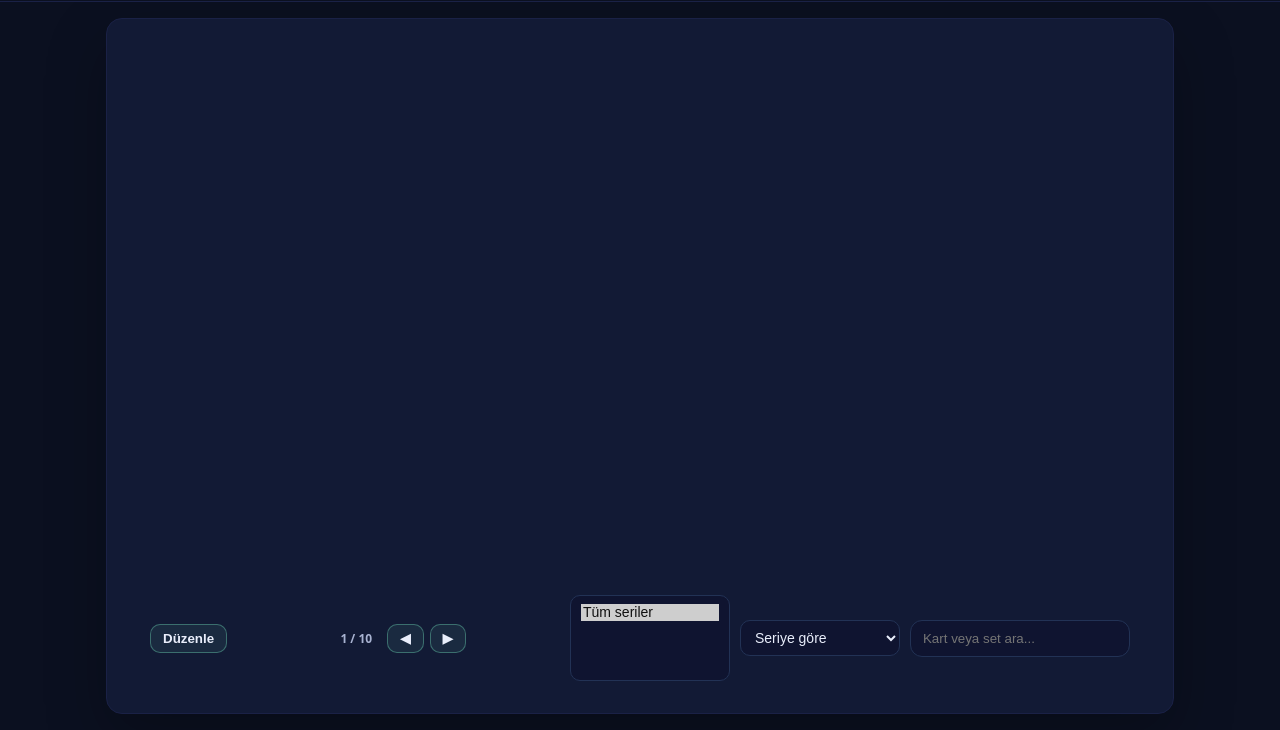
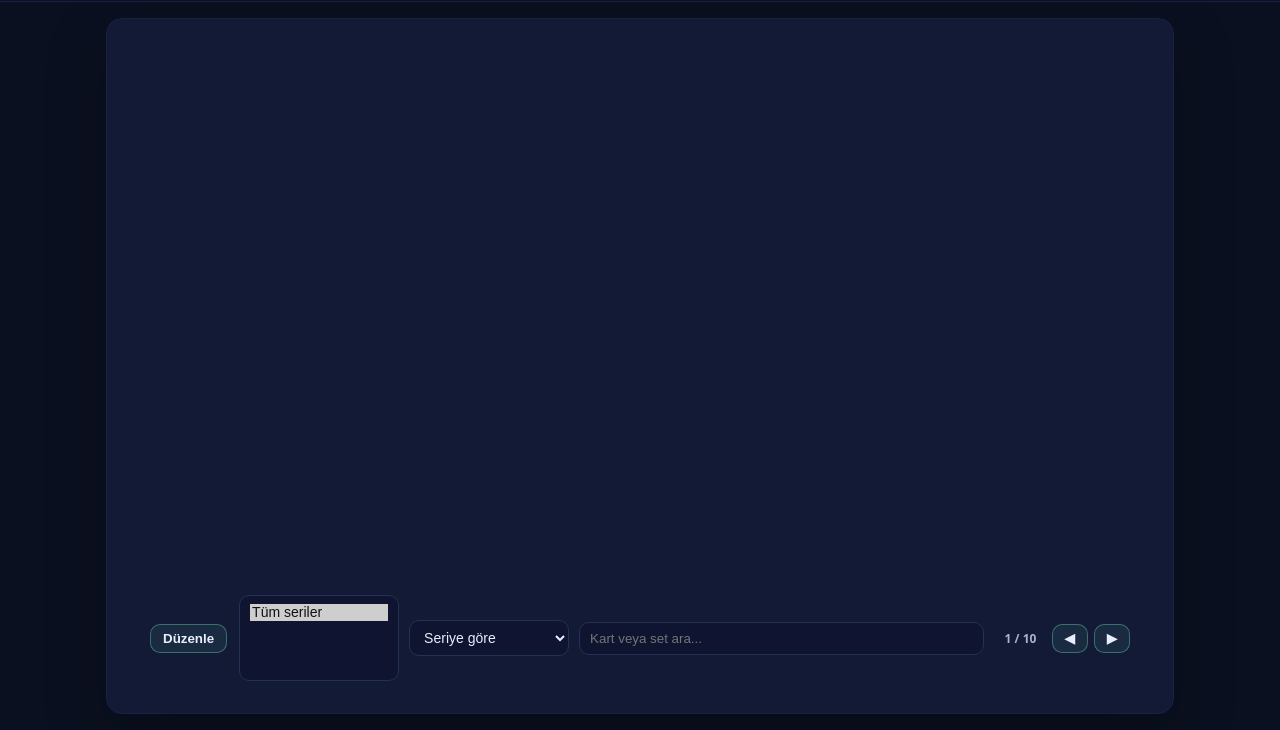
Before and after one commit to Denkiyaa/pokemon-binder, a plain HTML site: page web/index.html in a window 1280 px wide. Shown: the part 72-802 px from the top of the page. Drawn offline with Linux system fonts and the light colour scheme; no server answers.

Commit message:
styles fix

```diff
--- a/web/styles.css
+++ b/web/styles.css
@@ -200,6 +200,7 @@ a.link {
     display: block;
 }
 
+/* --- Binder araç çubuğu düzeni --- */
 #binderPanel .binder-tools {
     display: flex;
     flex-wrap: wrap;
@@ -211,9 +212,17 @@ a.link {
 
 .binder-actions {
     display: flex;
+    align-items: center;
     gap: 10px;
+}
+
+.binder-filters {
+    display: flex;
     flex-wrap: wrap;
     align-items: center;
+    gap: 10px;
+    flex: 1;
+    justify-content: center;
 }
 
 .binder-nav {
@@ -222,6 +231,29 @@ a.link {
     gap: 6px;
 }
 
+#binderPanel #binderSearch {
+    padding: 8px 10px;
+    border-radius: 10px;
+    border: 1px solid #223255;
+    background: var(--panel2);
+    color: var(--text);
+    outline: none;
+    min-width: 180px;
+}
+
+#binderPanel #binderSearch:focus {
+    border-color: var(--accent);
+    box-shadow: 0 0 0 2px rgba(106, 162, 255, .18);
+}
+
+/* Çoklu filtre görünümü */
+#binderPanel select[multiple] {
+    min-width: 200px;
+    max-height: 120px;
+    overflow-y: auto;
+}
+
+/* Sayfa bilgisi hizalaması */
 #binderPanel #pageInfo {
     font-weight: 600;
     color: var(--muted);
@@ -229,14 +261,15 @@ a.link {
     text-align: center;
 }
 
-/* Mobil görünüm: 2 satırda düzgün dağılsın */
-@media (max-width: 640px) {
+/* Mobilde dikey hizalama */
+@media (max-width: 700px) {
     #binderPanel .binder-tools {
         flex-direction: column;
         align-items: stretch;
     }
 
     .binder-actions,
+    .binder-filters,
     .binder-nav {
         justify-content: center;
     }
@@ -246,18 +279,6 @@ a.link {
     }
 }
 
-/* Keep navigation controls together and tidy */
-#binderPanel .binder-tools .spacer {
-    display: none;
-}
-
-#binderPanel .binder-tools #toggleEditBtn {
-    order: 10;
-}
-
-#binderPanel .binder-filters {
-    order: 20;
-}
 
 #binderPanel #pageInfo {
     order: 30;
```
